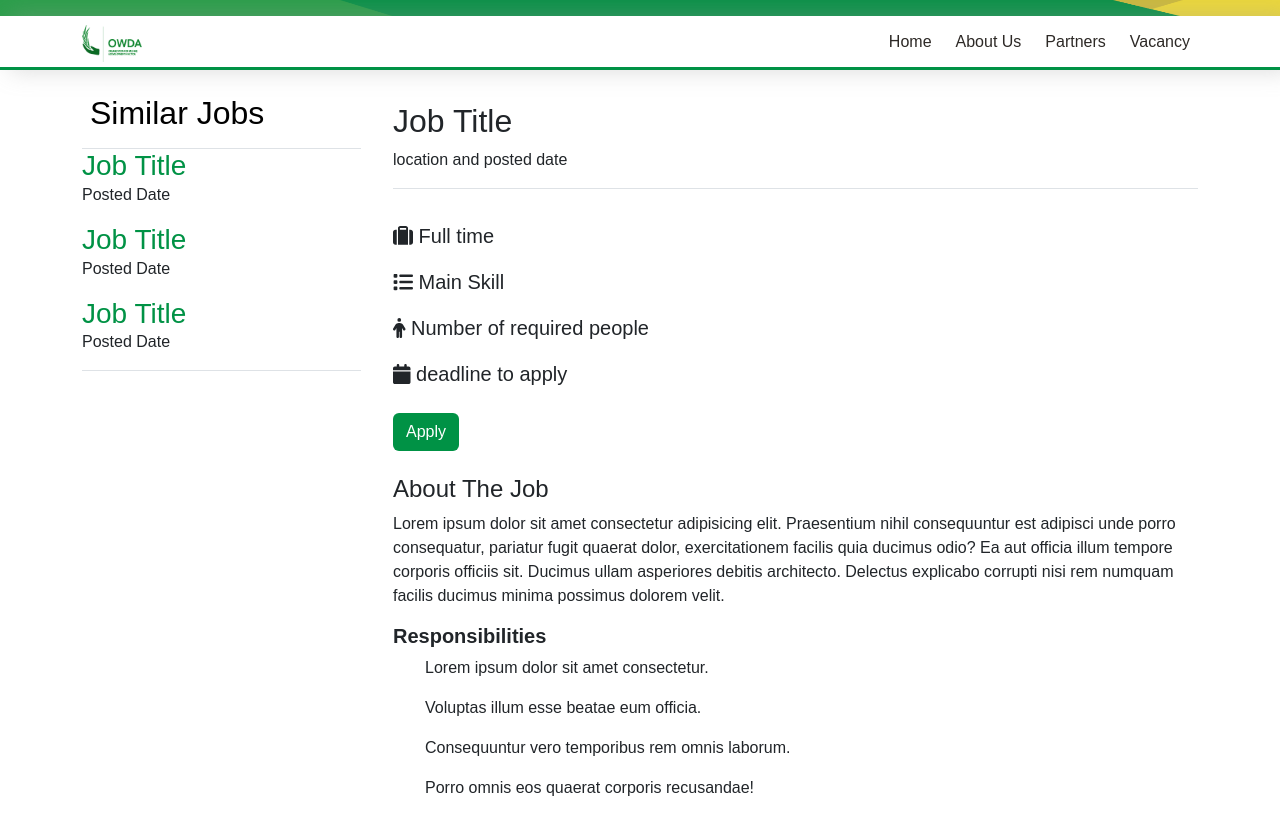
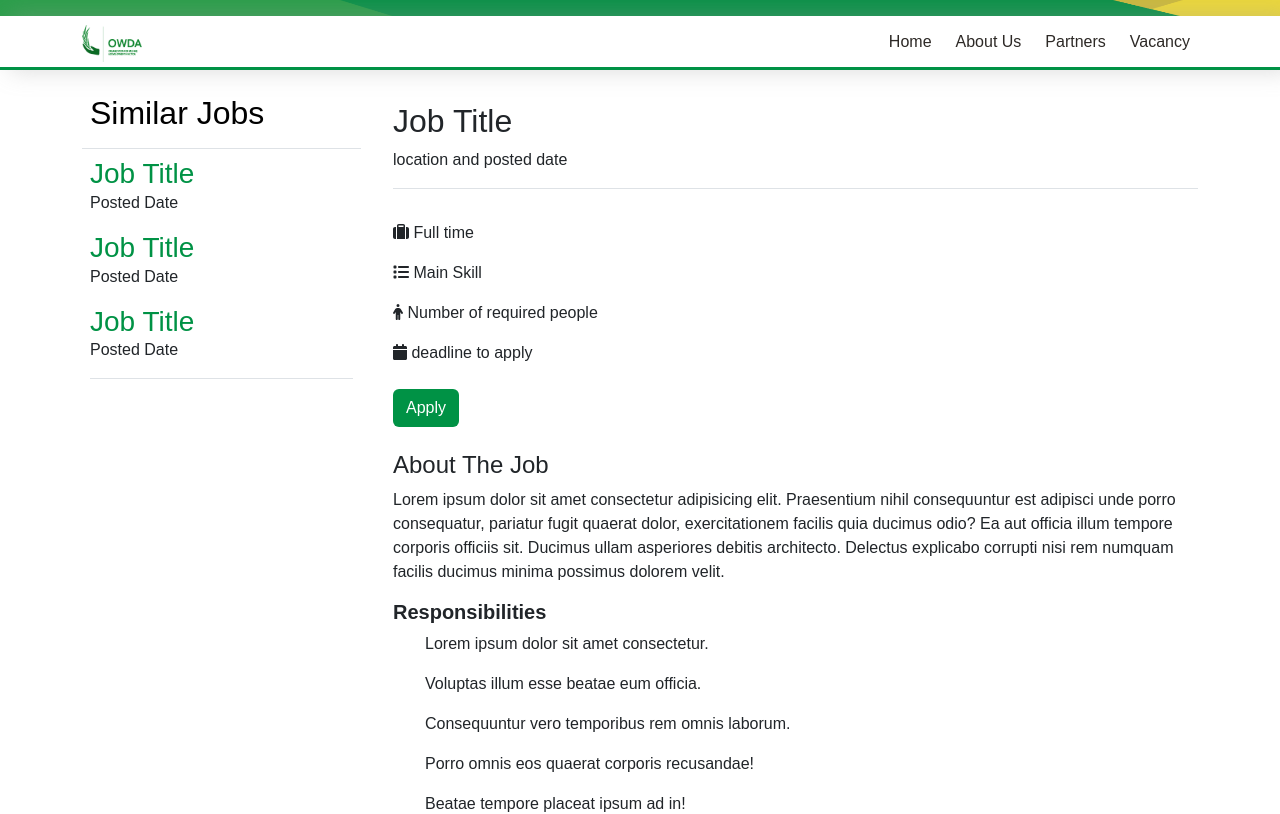
Before and after one commit to kalebmelaku/SRSRTB, a React (Vite) app: page /jobs in a window 1280 px wide. Shown: the top 814 px of the page. Built offline with nearby package versions, Linux system fonts and the light colour scheme.

Commit message:
OWDA-PMS

```diff
--- a/src/pages/job.jsx
+++ b/src/pages/job.jsx
@@ -5,11 +5,9 @@ import { FontAwesomeIcon } from '@fortawesome/react-fontawesome'
 import { faSuitcase, faList, faMale, faCalendar, faAngleDown } from '@fortawesome/free-solid-svg-icons'
 export default function Jobs() {
     const [isMobView, setIsMobView] = useState(false);
-
     const toggleMobView = () => {
         setIsMobView(!isMobView);
     };
-
   return (
     <>
     <Banner/>
@@ -24,7 +22,7 @@ export default function Jobs() {
                         <FontAwesomeIcon id="bars" onClick={toggleMobView} className="menu_btn mb-2 cursor-pointer text-black fa-2x hide" icon={faAngleDown} />
                     </div>
 
-                    <div id="menu" className={isMobView ? ' bg-white' : ' mob-view bg-white'}>
+                    <div id="menu" className={isMobView ? 'p-2 bg-white' : 'p-2 mob-view bg-white'}>
                         <ul className="bg-white px-0 border-bottom">
                             <li className="mb-2 p-2">
                                 <a href="#">
@@ -57,11 +55,11 @@ export default function Jobs() {
                     <div className="row row-cols-1 row-cols-md-2">
                         <div className="main-info">
                             <ul className="px-0">
-                                <li className="py-2 fs-5"><FontAwesomeIcon icon={faSuitcase} /> Full time</li>
-                                <li className="py-2 fs-5"><FontAwesomeIcon icon={faList}/> Main Skill</li>
-                                <li className="py-2 fs-5"><FontAwesomeIcon icon={faMale}/> Number of required
+                                <li className="py-2 fs-6"><FontAwesomeIcon icon={faSuitcase} /> Full time</li>
+                                <li className="py-2 fs-6"><FontAwesomeIcon icon={faList}/> Main Skill</li>
+                                <li className="py-2 fs-6"><FontAwesomeIcon icon={faMale}/> Number of required
                                     people</li>
-                                <li className="py-2 fs-5"><FontAwesomeIcon icon={faCalendar}/> deadline to
+                                <li className="py-2 fs-6"><FontAwesomeIcon icon={faCalendar}/> deadline to
                                     apply</li>
                             </ul>
                             <a href="./apply" className="btn">Apply</a>
```
